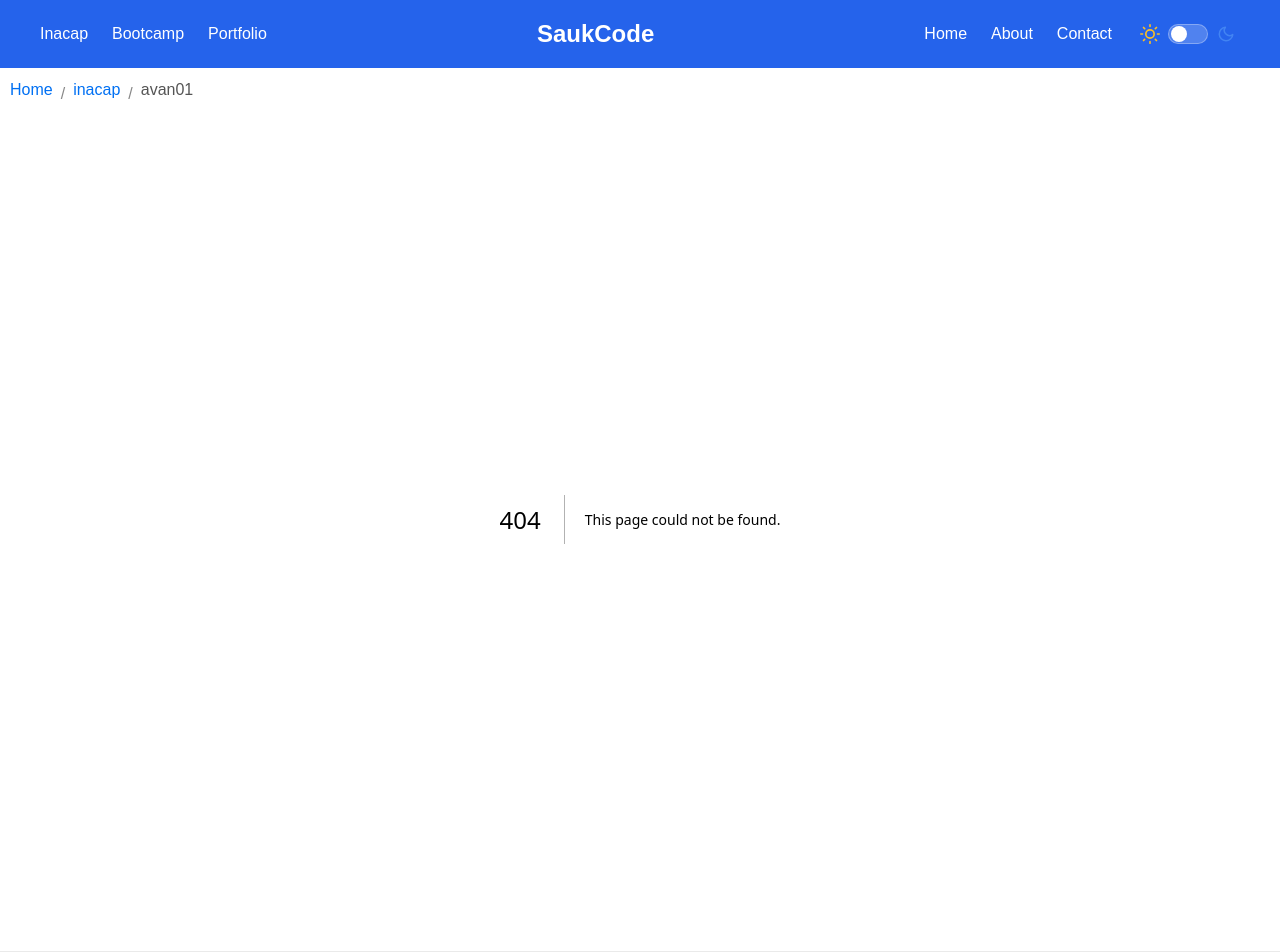
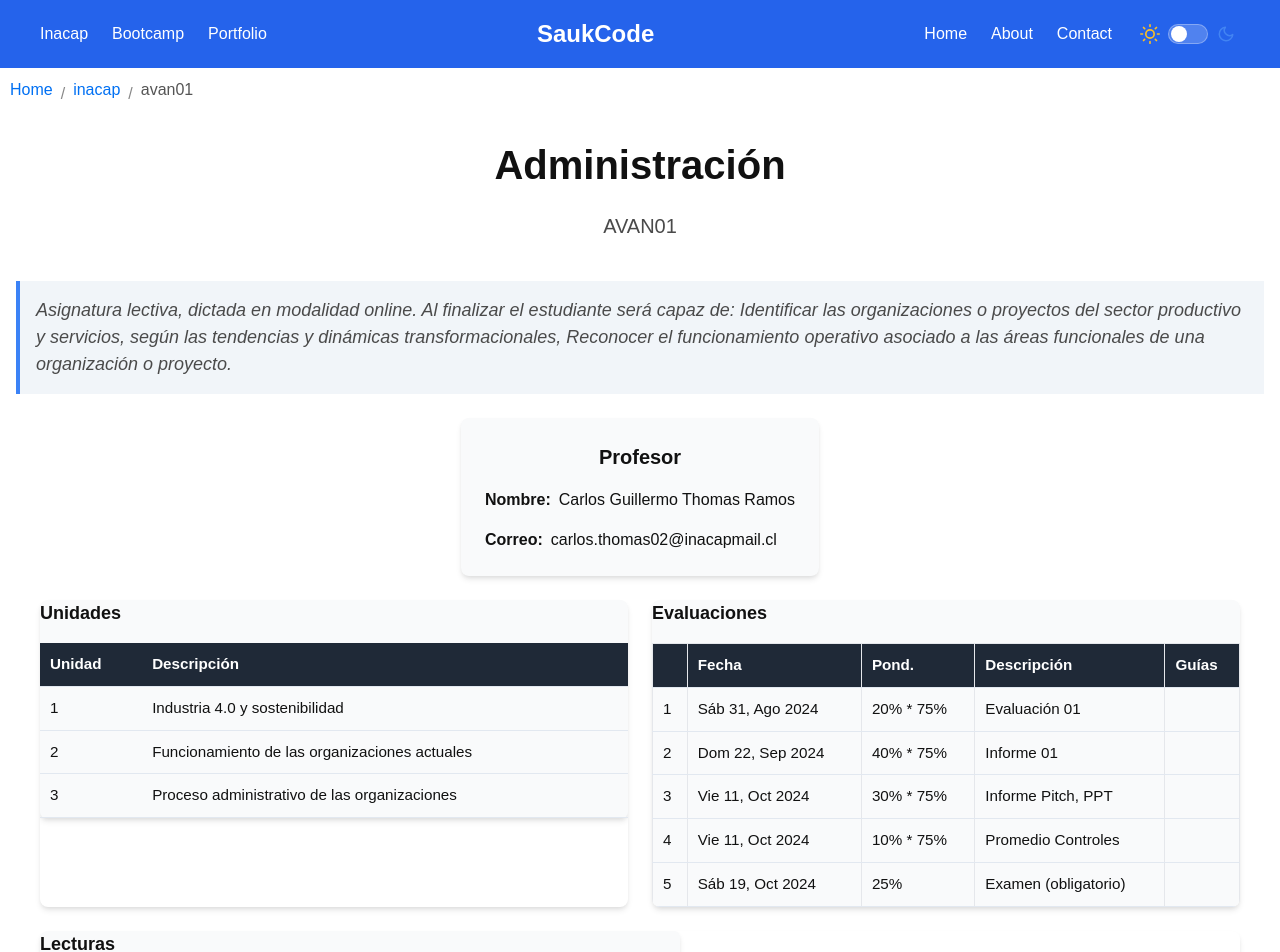
Before and after one commit to sauk1346/my-website, a Next.js app: page /inacap/avan01 in a window 1280 px wide. Before the commit this address had no page. Shown: the top 952 px of the page. Built offline with nearby package versions, Linux system fonts and the light colour scheme.

Commit message:
update(avan01): add main page

```diff
--- /dev/null
+++ b/src/app/inacap/avan01/page.jsx
@@ -0,0 +1,112 @@
+import React from 'react';
+import ClassCard from '@/components/ClassCard';
+import LectureCard from '@/components/LectureCard';
+import EvaluationCard from '@/components/EvaluationCard';
+import ProfessorCard from '@/components/ProfessorCard';
+import UnitCard from '@/components/UnitCard';
+import styles from'@/styles/Asignature.module.css';
+import CustomLink from '@/components/CustomLink';
+import EmphText from '@/components/EmphText';
+import ExternalLink from '@/components/ExternalLink';
+
+export default function Tilv21() {
+
+    const professorData = {
+        name: "Carlos Guillermo Thomas Ramos",
+        email: "carlos.thomas02@inacapmail.cl"
+    };
+    const unitsData = [
+        { unit: '1', description: 'Industria 4.0 y sostenibilidad' },
+        { unit: '2', description: 'Funcionamiento de las organizaciones actuales' },
+        { unit: '3', description: 'Proceso administrativo de las organizaciones' },
+    ];
+    const evaluationsData = [
+        {
+            evaluationNumber: 1,
+            date: 'Sáb 31, Ago 2024',
+            weighting: '20% * 75%',
+            description: 'Evaluación 01',
+            quickGuide: ''
+        },
+        {
+            evaluationNumber: 2,
+            date: 'Dom 22, Sep 2024',
+            weighting: '40% * 75%',
+            description: 'Informe 01',
+            quickGuide: ''
+        },
+        {
+            evaluationNumber: 3,
+            date: 'Vie 11, Oct 2024',
+            weighting: '30% * 75%',
+            description: 'Informe Pitch, PPT',
+            quickGuide: ''
+        },
+        {
+            evaluationNumber: 4,
+            date: 'Vie 11, Oct 2024',
+            weighting: '10% * 75%',
+            description: 'Promedio Controles',
+            quickGuide: ''
+        },
+        {
+            evaluationNumber: 5,
+            date: 'Sáb 19, Oct 2024',
+            weighting: '25%',
+            description: 'Examen (obligatorio)',
+            quickGuide: ''
+        },
+
+
+    ];
+    const lectureData = [
+        { week: '01', lecture: '01', date: 'Sáb 24, Ago 2024', description: 'La evolución de las organizaciones'  },
+        { week: '', lecture: '02', date: 'Sáb 24, Ago 2024', description: 'Los padres de la administración'  },
+        { week: '', lecture: '03', date: 'Sáb 24, Ago 2024', description: 'Administración: Conceptos, definiciones e historia'  },
+        { week: '', lecture: '04', date: 'Sáb 24, Ago 2024', description: 'Dinámicas transformacionales y tendencias de las organizaciones'  },
+        { week: '02', lecture: '05', date: 'Sáb 31, Ago 2024', description: 'Tendencias, Clusters, Hub y Núcleos de trabajo'  },
+        { week: '', lecture: '06', date: 'Sáb 31, Ago 2024', description: 'Sostenibilidad y las ODS'  },
+        { week: '03', lecture: '07', date: 'Sáb 07, Sep 2024', description: 'Personalidad jurídica de nuevos emprendimientos y organizaciones existentes'  },
+        { week: '', lecture: '08', date: 'Sáb 07, Sep 2024', description: 'Ciclos de vida de los proyectos'  },
+        { week: '04', lecture: '09', date: 'Sáb 14, Sep 2024', description: 'Áreas funcionales: gestión de personas y contabilidad y finanzas'  },
+        { week: '05', lecture: '10', date: 'Sáb 21, Sep 2024', description: 'Funcionamiento de las organizaciones actuales'  },
+        { week: '', lecture: '11', date: 'Sáb 21, Sep 2024', description: 'Evaluación de gestión a través de indicadores'  },
+        { week: '06', lecture: '12', date: 'Sáb 28, Sep 2024', description: 'Planificación'  },
+        { week: '', lecture: '13', date: 'Sáb 28, Sep 2024', description: 'Organización: tipos, autoridad y poder'  },
+        { week: '07', lecture: '14', date: 'Sáb 05, Oct 2024', description: 'Dirección'  },
+        { week: '', lecture: '15', date: 'Sáb 05, Oct 2024', description: 'Control'  },
+        { week: '', lecture: '16', date: 'Sáb 05, Oct 2024', description: 'Herramientas básicas de análisis de gestión'  }
+    ];
+
+    return (
+        <div className={styles.container}>
+            <h1 className={styles.title}>Administración</h1>
+            <p className={styles.subheading}>AVAN01</p>
+            <br />
+            <p className={styles.description}>
+                Asignatura lectiva, dictada en modalidad online. Al finalizar el estudiante será capaz de: Identificar las organizaciones o proyectos del sector productivo y servicios, según las tendencias y dinámicas transformacionales, Reconocer el funcionamiento operativo asociado a las áreas funcionales de una organización o proyecto.
+            </p>
+
+            <div className={styles.cardContainer}>
+                <div className={styles.card}>
+                    <ProfessorCard professorData={professorData} />
+                </div>
+
+                <div className={styles.cardGroup}>
+                    <div className={styles.card}>
+                        <UnitCard unitsData={unitsData} />
+                    </div>
+                    <div className={styles.card}>
+                        <EvaluationCard evaluationsData={evaluationsData} />
+                    </div>
+                </div>
+
+                <div className={styles.cardGroup} style={{ display: 'flex', justifyContent: 'center', alignItems: 'center' }}>
+                    <div className={styles.card}>
+                        <LectureCard lectureData={lectureData} />
+                    </div>
+                </div>
+            </div>
+        </div>
+    );
+}
--- a/src/app/inacap/page.jsx
+++ b/src/app/inacap/page.jsx
@@ -76,7 +76,7 @@ const Inacap = () => {
               </tr>
               <tr>
                 <td className={styles.code}>AVAN01</td>
-                <td>Administración</td>
+                <td><CustomLink href='inacap/avan01'>Administración</CustomLink></td>
               </tr>
               <tr>
                 <td className={styles.code}>MVFM01</td>
```
